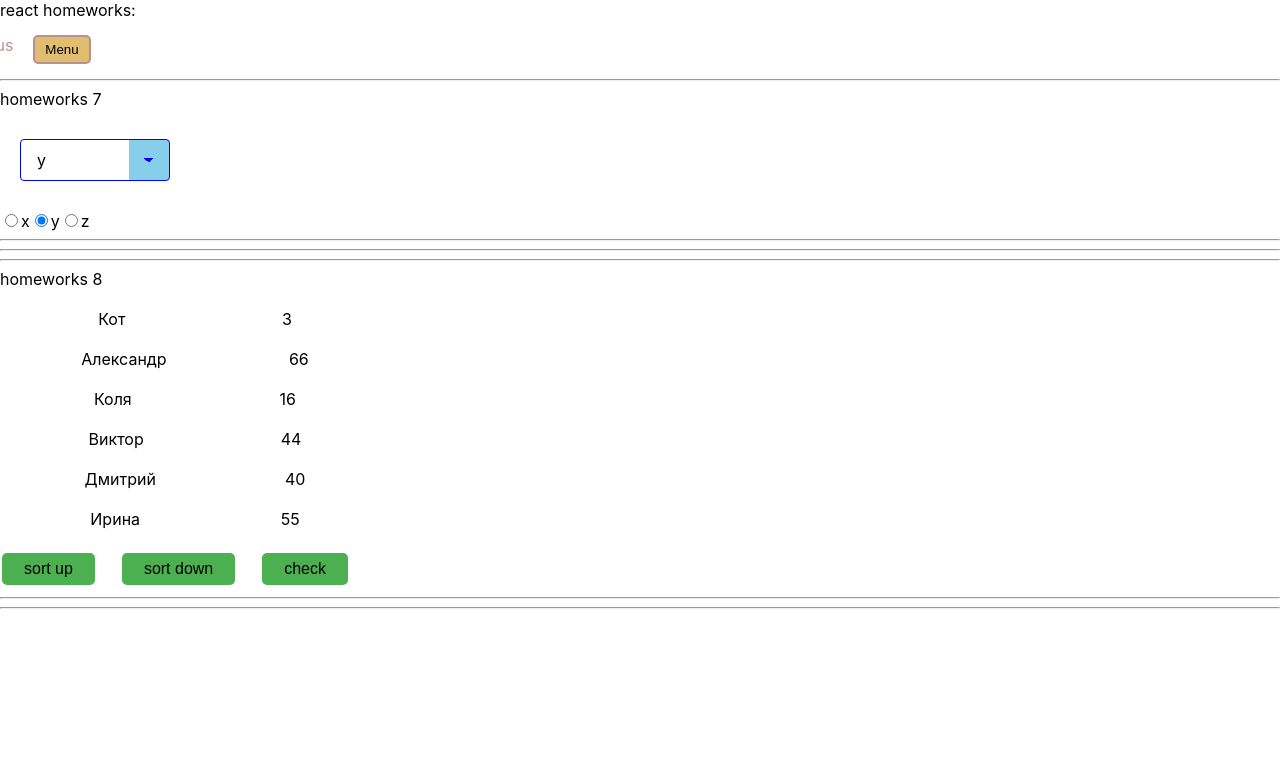
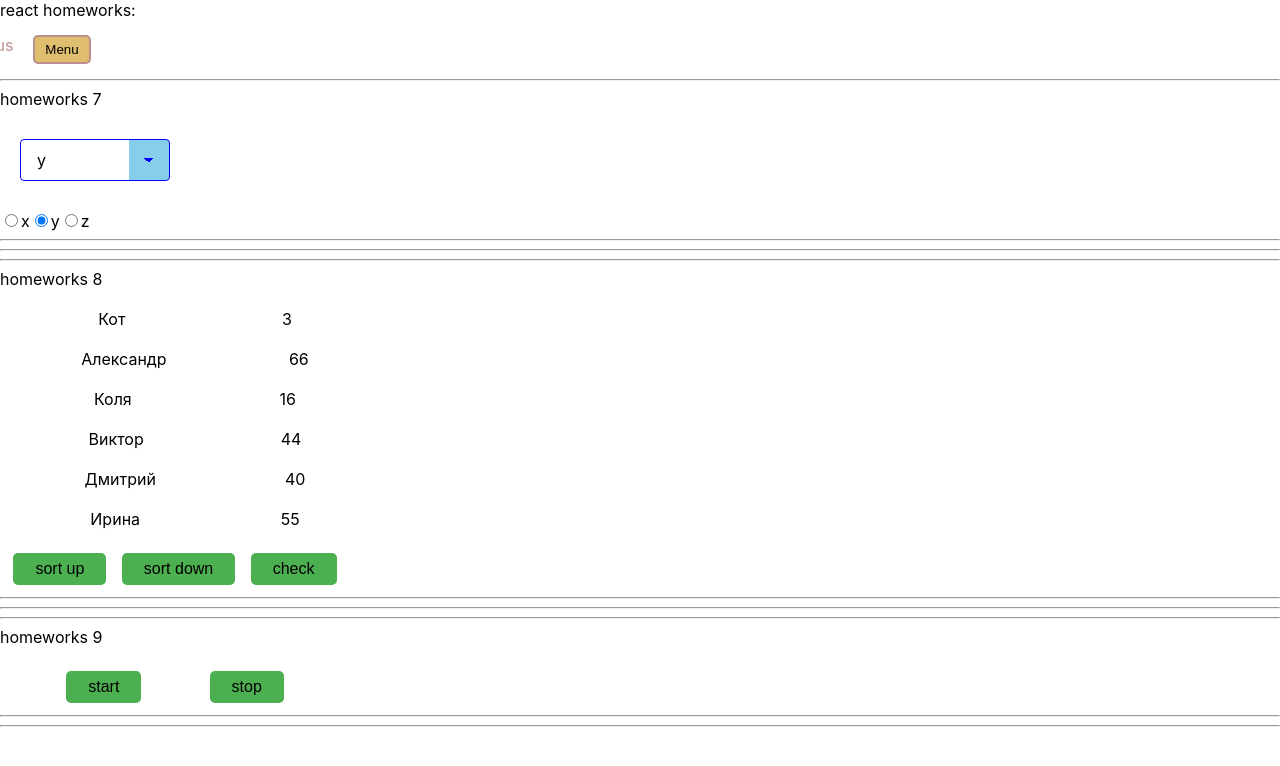
Before and after one commit to MaxOF/hw-ignat, a React (Create React App) app: page /hw-ignat/junior in a window 1280 px wide. Shown: the top 766 px of the page. Built offline with nearby package versions, Linux system fonts and the light colour scheme.

Commit message:
hw-9 is done without styles

```diff
--- a/src/p2-homeworks/h5/pages/Junior.tsx
+++ b/src/p2-homeworks/h5/pages/Junior.tsx
@@ -1,12 +1,14 @@
 import React from 'react';
 import HW7 from "../../h7/HW7";
 import HW8 from "../../h8/HW8";
+import HW9 from "../../h9/HW9";
 
 const Junior = () => {
     return (
         <div>
             <HW7 />
             <HW8 />
+            <HW9 />
         </div>
     );
 };
--- a/src/p2-homeworks/h8/HW8.module.css
+++ b/src/p2-homeworks/h8/HW8.module.css
@@ -7,5 +7,8 @@
 .buttonsSort {
     display: flex;
     width: 350px;
-    justify-content: space-between;
+    justify-content: space-evenly;
 }
+.time {
+    display: inline-block;
+}
--- a/src/p2-homeworks/h9/Clock.tsx
+++ b/src/p2-homeworks/h9/Clock.tsx
@@ -1,5 +1,6 @@
 import React, {useState} from 'react'
 import SuperButton from '../h4/common/c2-SuperButton/SuperButton'
+import s from '../h8/HW8.module.css'
 
 function Clock() {
     const [timerId, setTimerId] = useState<number>(0)
@@ -7,31 +8,32 @@ function Clock() {
     const [show, setShow] = useState<boolean>(false)
 
     const stop = () => {
-        // stop
+        clearInterval(timerId)
     }
     const start = () => {
         stop()
         const id: number = window.setInterval(() => {
-            // setDate
+            setDate(new Date())
         }, 1000)
         setTimerId(id)
     }
 
     const onMouseEnter = () => {
-        // show
+        setShow(true)
     }
     const onMouseLeave = () => {
-        // close
+        setShow(false)
     }
 
-    const stringTime = 'Time' // fix with date
-    const stringDate = 'Date' // fix with date
+    const stringTime = date?.toLocaleTimeString() // fix with date
+    const stringDate = date?.toLocaleDateString() // fix with date
 
     return (
         <div>
             <div
                 onMouseEnter={onMouseEnter}
                 onMouseLeave={onMouseLeave}
+                className={s.time}
             >
                 {stringTime}
             </div>
@@ -41,10 +43,10 @@ function Clock() {
                     {stringDate}
                 </div>
             )}
-
-            <SuperButton onClick={start}>start</SuperButton>
-            <SuperButton onClick={stop}>stop</SuperButton>
-
+            <div className={s.buttonsSort}>
+                <SuperButton onClick={start}>start</SuperButton>
+                <SuperButton onClick={stop}>stop</SuperButton>
+            </div>
         </div>
     )
 }
```
